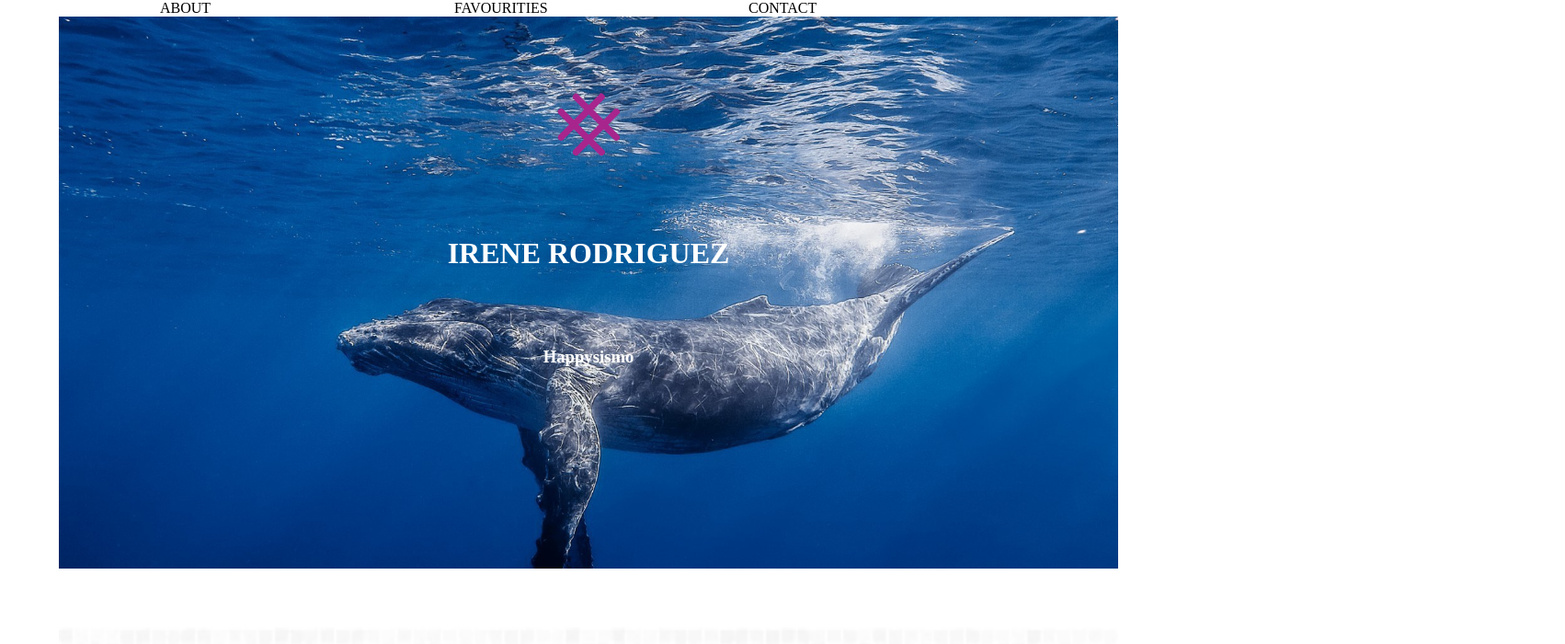
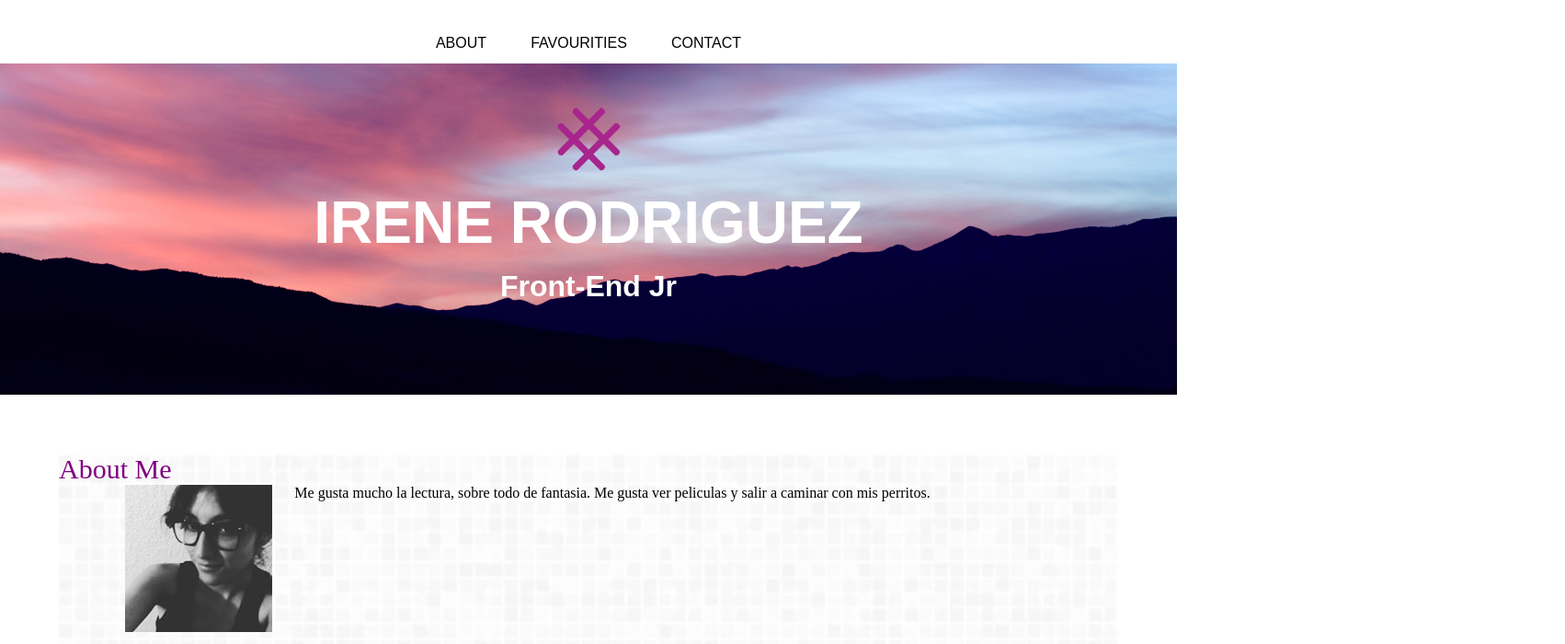
Before and after one commit to IreneRodriguezMar/-16_Mi_perfil, a plain HTML site: page index.html in a window 1280 px wide. Shown: the top 700 px of the page at 92% size, 1702 px wide, since content can reach past the window. Drawn offline with Linux system fonts and the light colour scheme.

Commit message:
cambio en banner principal y menú

```diff
--- a/css/main.css
+++ b/css/main.css
@@ -1,8 +1,9 @@
 .fondo{
-background-image: url("../img/ballena.jpg");
-background-size:cover;
-height: 600px;
-background-repeat: no-repeat;
+	background-image: url("../img/background.jpg");
+	background-size:cover;
+	height: 45vh;
+	width: 100%;
+	background-repeat: no-repeat;
 }
 .fondo2{
 	background-image: url("../img/tile1.png");
@@ -33,9 +34,7 @@ background-repeat: no-repeat;
 }
 .about{
 	font-size: 30px;
-	margin: 5%;
 	color:purple;
-	margin-left: 40%;
 }
 .foto{
 
@@ -68,3 +67,36 @@ padding: 5%
 .iconos{
 	margin-left: 15%;
 }
+
+.menu {
+    display: flex;
+    flex-direction: row;
+    justify-content: center;
+	padding: 3%;
+	padding-bottom: 1%;
+}
+a.link-menu {
+    text-decoration: none;
+    color: #000;
+    font-family: sans-serif;
+    font-size: 1em;
+    padding: 0 2%;
+}
+.cont-text {
+    flex-direction: column;
+    width: 100%;
+    height: 100%;
+    display: flex;
+    justify-content: center;
+    align-content: center;
+}
+.content-principal {
+    width: 100%;
+    height: 11vh;
+}
+.content-principal.centro.text-center h1 {
+    font-size: 4em;
+}
+.content-principal.centro.text-center h3 {
+    font-size: 2em;
+}
--- a/css/utilities.css
+++ b/css/utilities.css
@@ -1,5 +1,7 @@
 /* Util class */
-
+p, h1, h2, h3, h4, a{
+	font-family: sans-serif;
+}
 .text-center {
 	text-align: center;
 }
--- a/index.html
+++ b/index.html
@@ -11,28 +11,25 @@
 <body>
 	<header>
 		<nav>
-			<div class="container menu"><!--inicia menu-->
-				<div class="row">
-					<div class="col-4">ABOUT</div>
-					<div class="col-4">FAVOURITIES</div>
-					<div class="col-4">CONTACT</div>
-				</div>
+			<div class="menu"><!--inicia menu-->
+				<a href="" class="link-menu">ABOUT</a>
+
+				<a href="" class="link-menu">FAVOURITIES</a>
+
+				<a href="" class="link-menu">CONTACT</a>
+
 			</div><!--termina menu-->
 		</nav>
-		<div class="container-fluid fondo"><!--inicia fondo-->
-			<div class="row">
-				<div class="col-12 logo mgt-7 text-center">
+		<div class="fondo"><!--inicia fondo-->
+			<div class="cont-text">
+				<div class="content-principal logo text-center">
 					<img src="img/logo.png">
 				</div>
-			</div>
-			<div class="row">
-				<div class="col-12 centro mgt-7 text-center">
-				<h1>IRENE RODRIGUEZ</h1>
+				<div class="content-principal centro text-center">
+					<h1>IRENE RODRIGUEZ</h1>
 				</div>
-			</div>
-			<div class="row">
-				<div class="col-12 centro mgt-7 text-center">
-				<h3>Happysismo</h3>
+				<div class="content-principal centro text-center">
+					<h3>Front-End Jr</h3>
 				</div>
 			</div>
 		</div><!--termina fondo-->
```
Also changed, not shown: css/grid-system.css (indentation only), img/background2.jpg (added), 2 other files. Lines whose indentation alone changed are shown as unchanged.
